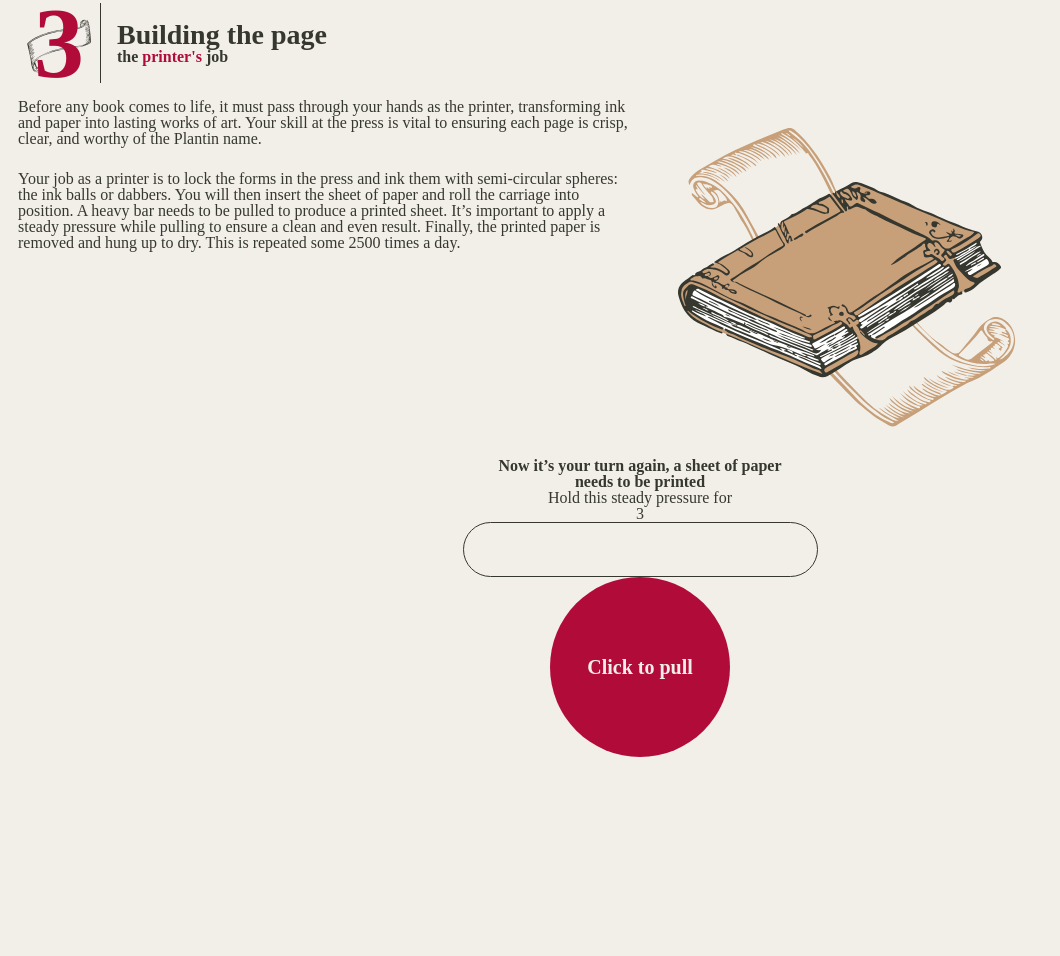
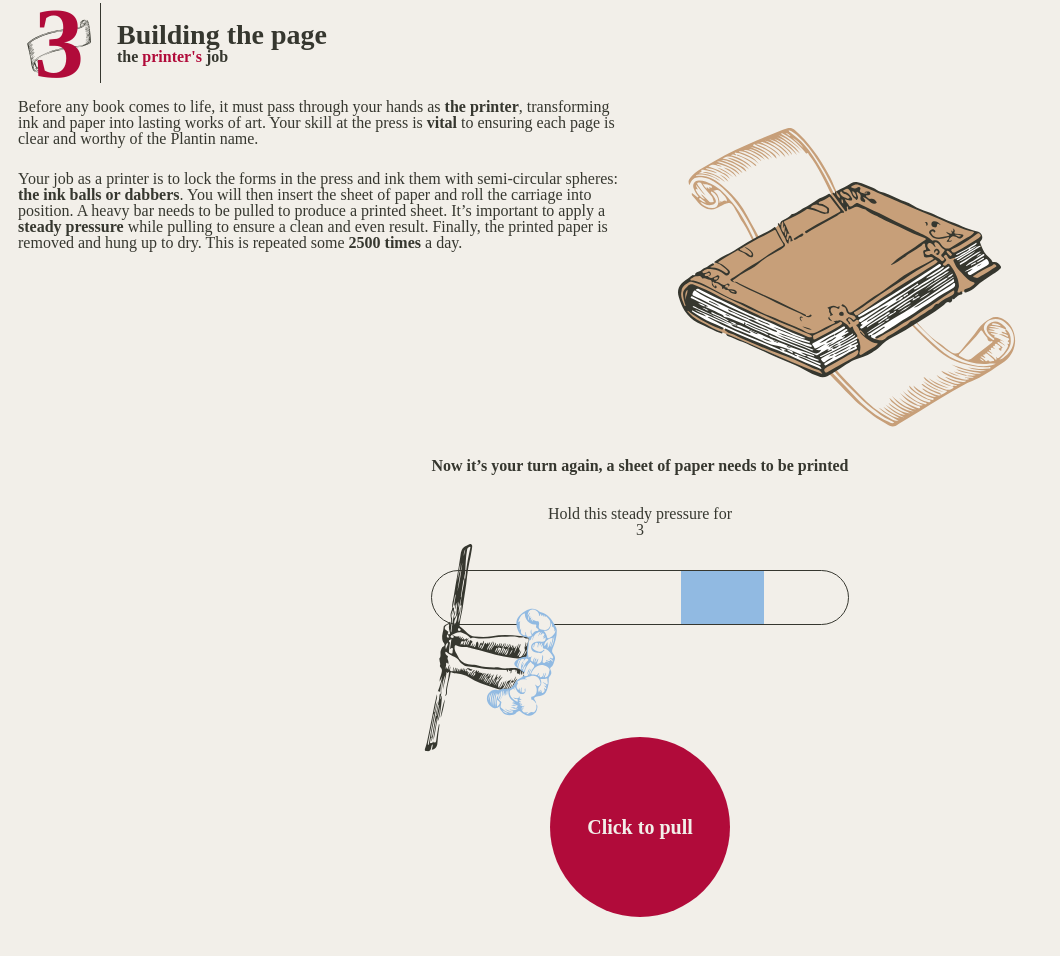
Before and after one commit to elenexp/integration3, a website built with Vite: page index.html in a window 1280 px wide. Shown: the part 4625-5581 px from the top of the page, without its empty margins (0-1060 px from the left). Before the commit the page ends 5430 px from the top, so only its background shows below. Built offline with nearby package versions, Linux system fonts and the light colour scheme.

Commit message:
html + styling for printer interaction

```diff
--- a/css/style.css
+++ b/css/style.css
@@ -279,7 +279,7 @@ h3 {
 }
 
 .word:hover {
-  background-color: #bfdfff;
+  background-color: #4fb6ff;
 }
 
 .corrected {
@@ -390,26 +390,41 @@ h3 {
 }
 
 .printer_interaction {
+  display: flex;
+  flex-direction: column;
   justify-self: center;
-  justify-items: center;
   text-align: center;
+  align-items: center;
+  gap: var(--whitespace-l);
 }
 
 .pulling_status {
+  position: relative;
   border: solid 1px var(--color-darkbrown);
   border-radius: 50px;
-  min-width: 355px;
-  max-width: 620px;
+  width: 100%;
   height: 55px;
+  display: grid;
+  grid-template-columns: 60% 20% 20%;
+}
+
+.pull--perfect {
+  background-color: var(--color-blue);
 }
 
 .pull_button {
+  cursor: pointer;
   border-radius: 100px;
   background-color: var(--color-darkpink);
   justify-self: center;
   width: 180px;
   height: 180px;
   align-content: center;
+  margin: var(--whitespace-xxl) var(--whitespace-l);
+}
+
+.pull_button:hover {
+  scale: 1.05;
 }
 
 .button_p {
@@ -433,6 +448,12 @@ h3 {
 
 .shaking_letter:hover {
   scale: 1.1;
+}
+
+.pull_bar--img {
+  position: absolute;
+  top: -30px;
+  left: -50px;
 }
 
 @keyframes shake {
--- a/index.html
+++ b/index.html
@@ -160,16 +160,18 @@
           <div class="compositor_shape shape">
             <img src="./assets/img/deco2.svg" alt="">
             <div class="description--wrapper">
-              <p>Your task as a compositor is to carefully select lead letters from the type case, arranging them in the
+              <p>Your task as a compositor is to carefully select <span class="bold">lead letters</span> from the <span
+                  class="bold">type case</span>, arranging them in the
                 correct order
                 to form a complete line of text. These lines are then combined to create a column or an entire page,
-                known as a ‘forme’ which is used
+                known as a <span class="bold">‘forme’</span> which is used
                 for
                 printing
                 onto a sheet of paper.</p>
               <p>To uphold his reputation, Plantin carefully selects typefaces. Initially using common fonts, he soon
-                acquires exclusive
-                designs from French masters like Garamont and Granjon.</p>
+                acquires more exclusive
+                designs from French masters like <span class="bold">Garamont</span> and <span
+                  class="bold">Granjon</span>.</p>
             </div>
           </div>
           <div class="bottom_letters--wrapper">
@@ -217,25 +219,37 @@
       <section class="printer_description_container margin">
         <h3 class="visually-hidden">printer job description</h3>
         <div class="printer_description--wrapper">
-          <p>Before any book comes to life, it must pass through your hands as the printer, transforming ink and paper
+          <p>Before any book comes to life, it must pass through your hands as <span class="bold">the printer</span>,
+            transforming ink and paper
             into lasting
-            works of art. Your skill at the press is vital to ensuring each page is crisp, clear, and worthy of the
+            works of art. Your skill at the press is <span class="bold">vital</span> to ensuring each page is
+            clear and worthy of the
             Plantin name.</p>
           <p class="printer_p--left">Your job as a printer is to lock the forms in the press and ink them with
-            semi-circular spheres: the ink balls or
-            dabbers. You will then insert the sheet of paper and roll the carriage into position. A heavy bar needs to
+            semi-circular spheres: <span class="bold">the ink balls or
+              dabbers</span>. You will then insert the sheet of paper and roll the carriage into position. A heavy bar
+            needs to
             be pulled to
-            produce a printed sheet. It’s important to apply a steady pressure while pulling to ensure a clean and even
+            produce a printed sheet. It’s important to apply a <span class="bold">steady pressure</span> while pulling
+            to ensure a clean and even
             result.
-            Finally, the printed paper is removed and hung up to dry. This is repeated some 2500 times a day.</p>
+            Finally, the printed paper is removed and hung up to dry. This is repeated some <span
+              class="bold">2500 times</span> a day.</p>
         </div>
         <img class="book" src="./assets/img/printedbook.svg" width="375.71" alt="">
       </section>
       <section class="printer_interaction">
-        <h3 class="title">Now it’s your turn again, a sheet of paper <br> needs to be printed</h3>
+        <h3 class="title">Now it’s your turn again, a sheet of paper needs to be printed</h3>
         <p>Hold this steady pressure for <br>3</p>
-        <div class="pulling_status"></div>
-        <div class="pull_button"><p class="button_p">Click to pull</p></div>
+        <div class="pulling_status">
+          <div class="pull--low"></div>
+          <div class="pull--perfect"></div>
+          <div class="pull--high"></div>
+          <img class="pull_bar--img" src="./assets/img/pullingbar.svg" alt="">
+        </div>
+        <div class="pull_button">
+          <p class="button_p">Click to pull</p>
+        </div>
 
       </section>
     </section>
```
Also changed, not shown: assets/img/pullingbar.svg (added).
